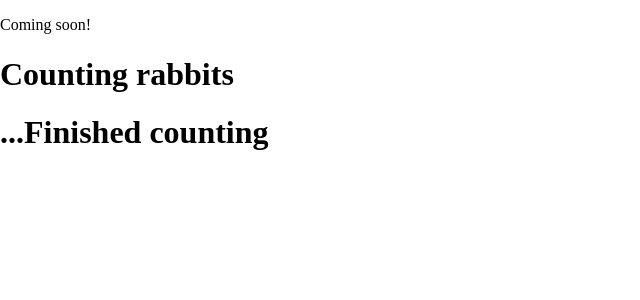
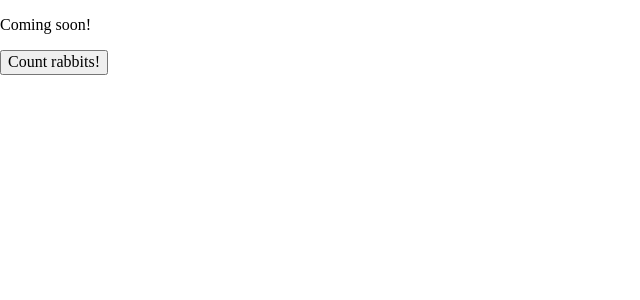
Before and after one commit to mebartsch/mebartsch.github.io, a Jekyll site: the page projects/Dollar-Word/index.html, which Jekyll copies as it is, in a window 1280 px wide. Shown: the top 300 px of the page, without its empty margins (0-640 px from the left). Built offline with Jekyll 4.4.1, drawn with Linux system fonts in a browser that asks for light colours; nearby versions of some CDN libraries; library files that are not in the unit come from our copies.

Commit message:
Update index.html

```diff
--- a/projects/Dollar-Word/index.html
+++ b/projects/Dollar-Word/index.html
@@ -9,6 +9,8 @@
     	<link rel="stylesheet" type="text/css" href="stylesheets/stylesheet.css" media="screen">
     	<link rel="stylesheet" type="text/css" href="stylesheets/github-light.css" media="screen">
   </head>
+	    <script src="/scripts/counting_rabbits.js"></script>
+
   <body>
   <!--
         	<section class="page-header">
@@ -23,13 +25,8 @@
 	 	   <p> Coming soon! </p>
 
 
-  <h1>Counting rabbits</h1>
-  <script>
-    for(var i=1; i<=3; i++) {
-      alert("Rabbit "+i+" out of the hat!")
-    }
-  </script>
-  <h1>...Finished counting</h1>
+  <input type="button" onclick="count_rabbits()" value="Count rabbits!"/>
+
 
 </body>
 
```
